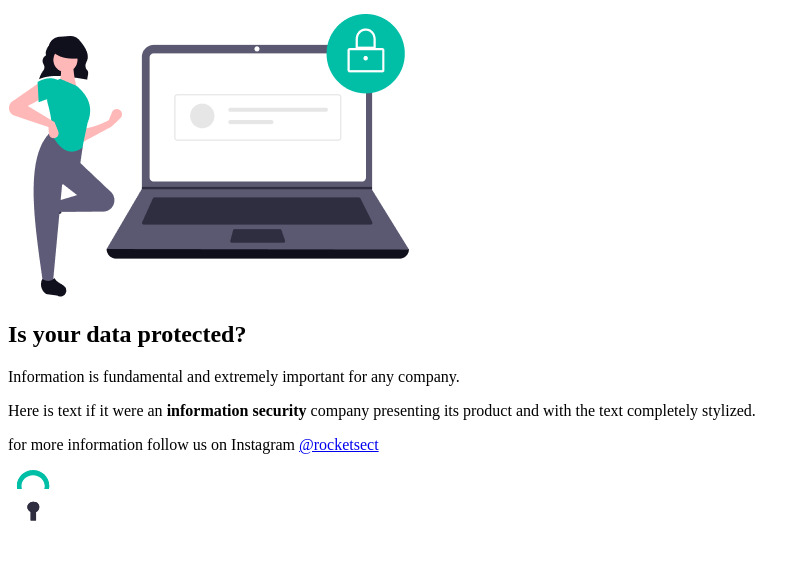
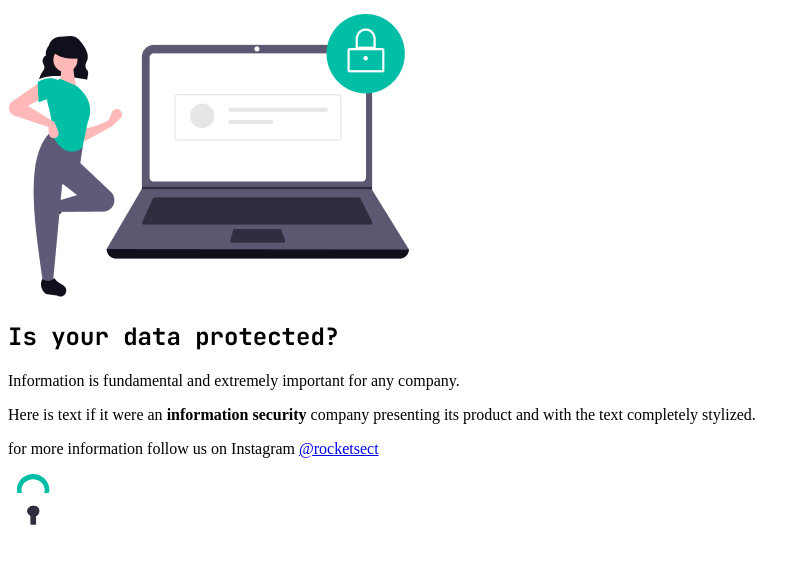
Before and after one commit to agleymelo/02-challenge-rocket-sect, a plain HTML site: page index.html in a window 1280 px wide. Shown: the part 108-672 px from the top of the page, without its empty margins (0-810 px from the left). Drawn offline with Linux system fonts and the light colour scheme.

Commit message:
configure fonts

```diff
--- a/index.html
+++ b/index.html
@@ -2,8 +2,18 @@
 <html lang="en">
   <head>
     <meta charset="UTF-8" />
+
+    <link rel="preconnect" href="https://fonts.googleapis.com" />
+    <link rel="preconnect" href="https://fonts.gstatic.com" crossorigin />
     <meta name="viewport" content="width=device-width, initial-scale=1.0" />
     <title>Rocket.sect</title>
+
+    <link
+      href="https://fonts.googleapis.com/css2?family=JetBrains+Mono:wght@500;700&family=Open+Sans:wght@400;700&display=swap"
+      rel="stylesheet"
+    />
+
+    <link rel="stylesheet" href="style.css" />
   </head>
   <body>
     <div class="app">
--- a/style.css
+++ b/style.css
@@ -0,0 +1,3 @@
+h1 {
+  font-family: 'JetBrains Mono', monospace;
+}
```
